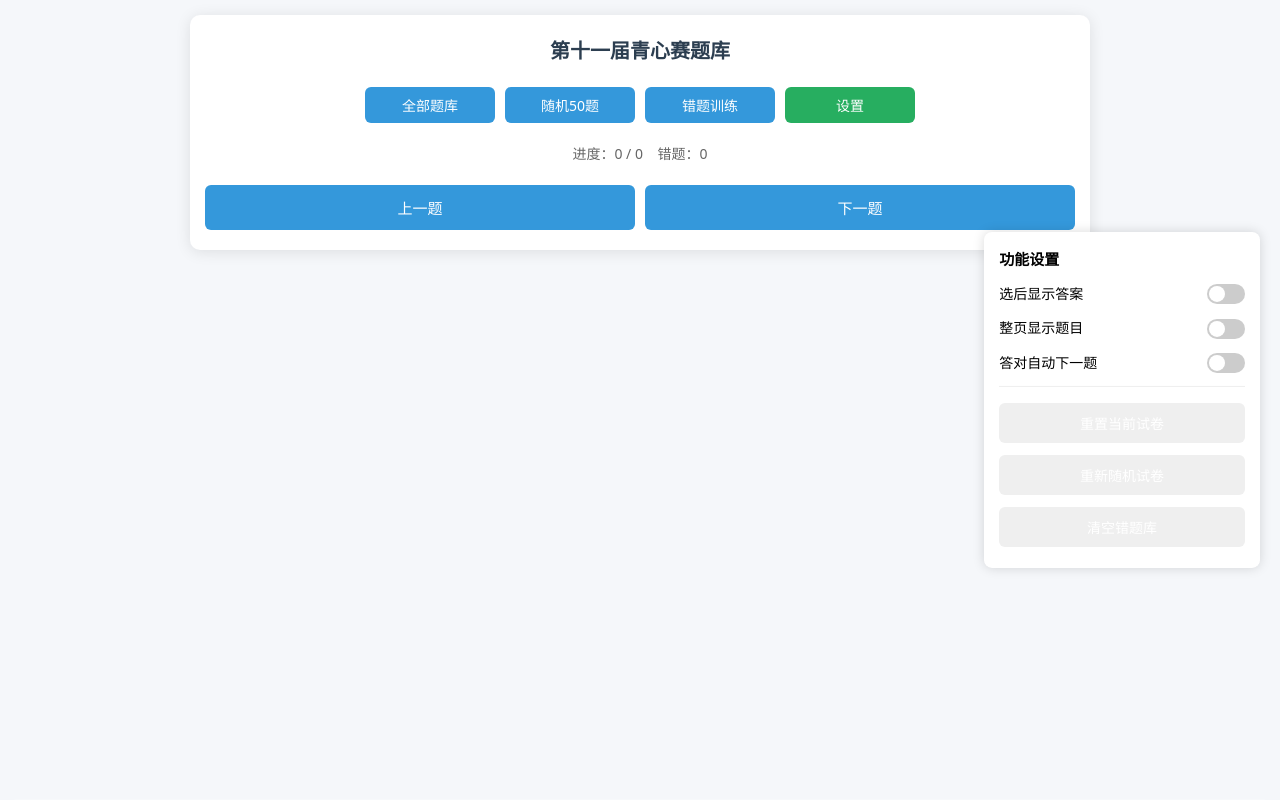
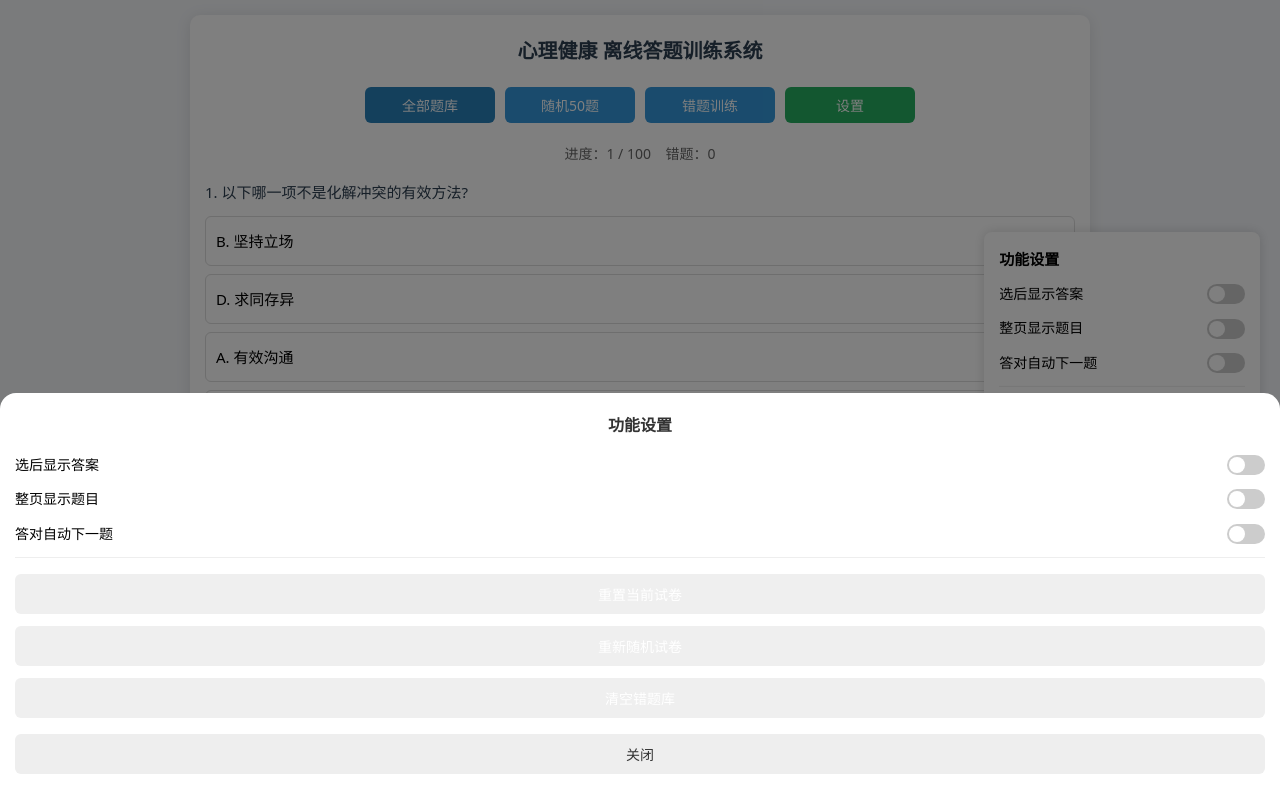
Before and after one commit to TLSecrets/qingxingsai.github.io, a plain HTML site: page index.html in a window 1280 px wide. Both pictures are taken after a click on the button "设置". Drawn offline with Linux system fonts and the light colour scheme.

Commit message:
更新标题并修复CSS类语法错误

```diff
--- a/index.html
+++ b/index.html
@@ -3,7 +3,7 @@
 <head>
     <meta charset="UTF-8">
     <meta name="viewport" content="width=device-width, initial-scale=1.0, maximum-scale=1.0, user-scalable=no">
-    <title>关注吴政谢谢喵</title>
+    <title>心理健康 离线答题训练系统</title>
     <style>
         * {
             margin: 0;
@@ -102,7 +102,7 @@
         .popup-set.show {
             transform: translateY(0);
         }
-        。popup-mask.show {
+        .popup-mask.show {
             display: block;
         }
         .popup-head {
@@ -131,7 +131,7 @@
         }
         .float-btn:nth-child(1) {background: #95a5a6;}
         .float-btn:nth-child(2) {background: #e67e22;}
-        。float-btn:nth-child(3) {background: #e74c3c;}
+        .float-btn:nth-child(3) {background: #e74c3c;}
         .close-popup {
             margin-top: 10px;
             background: #eee !important;
@@ -241,7 +241,7 @@
 </head>
 <body>
     <div class="container">
-        <h1>第十一届青心赛题库</h1>
+        <h1>心理健康 离线答题训练系统</h1>
         <!-- 模式选择 + 设置按钮 -->
         <div class="mode-box">
             <button class="mode-btn" data-mode="all">全部题库</button>
@@ -575,7 +575,7 @@
                             setTimeout(() => nextQuestion(), 600);
                         }
                     } else {
-                        this。classList.add('wrong');
+                        this.classList.add('wrong');
                         let qItem = appState.currPaper[appState.currIdx];
                         let hasExist = appState.errorList.some(x => x.q === qItem.q);
                         if(!hasExist) {
@@ -632,7 +632,7 @@
         // 电脑端开关监听
         showAnsSwitch.onchange = ()=>syncSwitch('showAns', showAnsSwitch.checked);
         allPageSwitch.onchange = ()=>syncSwitch('allPage', allPageSwitch.checked);
-        autoNextSwitch。onchange = ()=>syncSwitch('autoNext', autoNextSwitch.checked);
+        autoNextSwitch.onchange = ()=>syncSwitch('autoNext', autoNextSwitch.checked);
 
         // 弹窗开关监听
         popSwitches.forEach(item=>{
```
